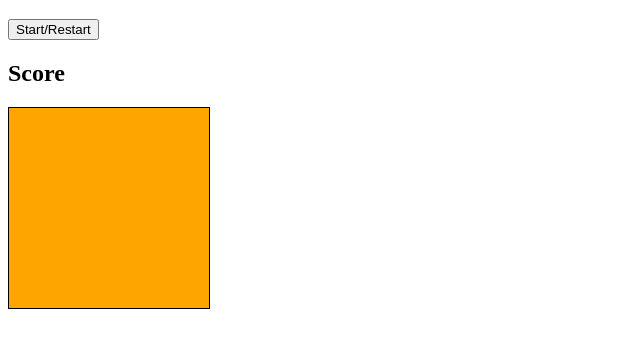
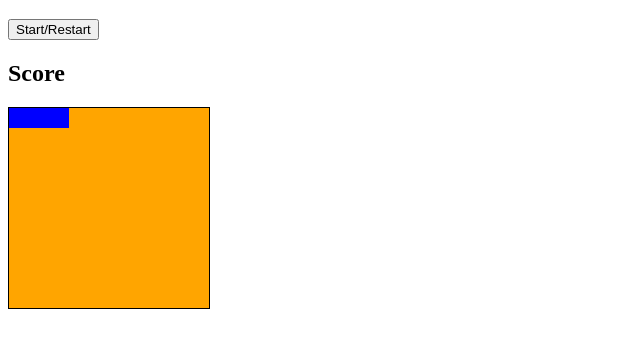
Before and after one commit to KimLitjens/snake_game_scrim, a plain HTML site: page index.html in a window 1280 px wide. Shown: the part 61-408 px from the top of the page, without its empty margins (0-640 px from the left). Drawn offline with Linux system fonts and the light colour scheme.

Commit message:
add snake

```diff
--- a/index.css
+++ b/index.css
@@ -16,3 +16,7 @@ html, body {
     height: 20px;
     background-color: orange;
 }
+
+.snake {
+    background-color: blue;
+}
--- a/index.js
+++ b/index.js
@@ -2,16 +2,17 @@ const grid = document.querySelector('.grid')
 const startButton = document.getElementById('start')
 const score = document.getElementById('score')
 let squares = []
+let currentSnake = [0, 1, 2]
 
 function createGrid() {
     for (let i = 0; i < 100; i++) {
         const square = document.createElement('div')
-
         square.classList.add('square')
         grid.appendChild(square)
         squares.push(square)
     }
-    console.log(squares)
 }
 
 createGrid()
+
+currentSnake.forEach(index => squares[index].classList.add('snake'))
```
Also changed, not shown: 1 other file.
